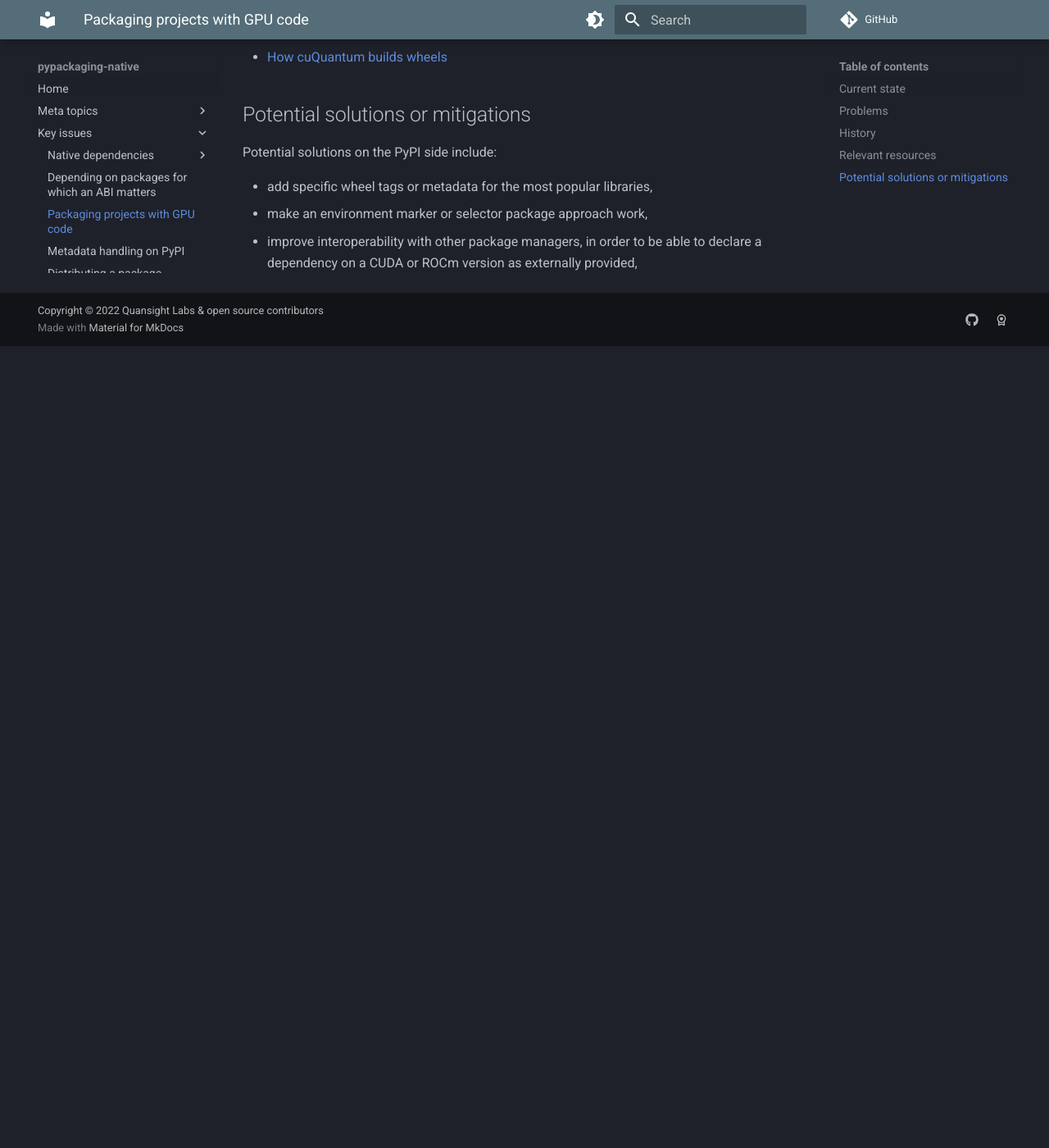
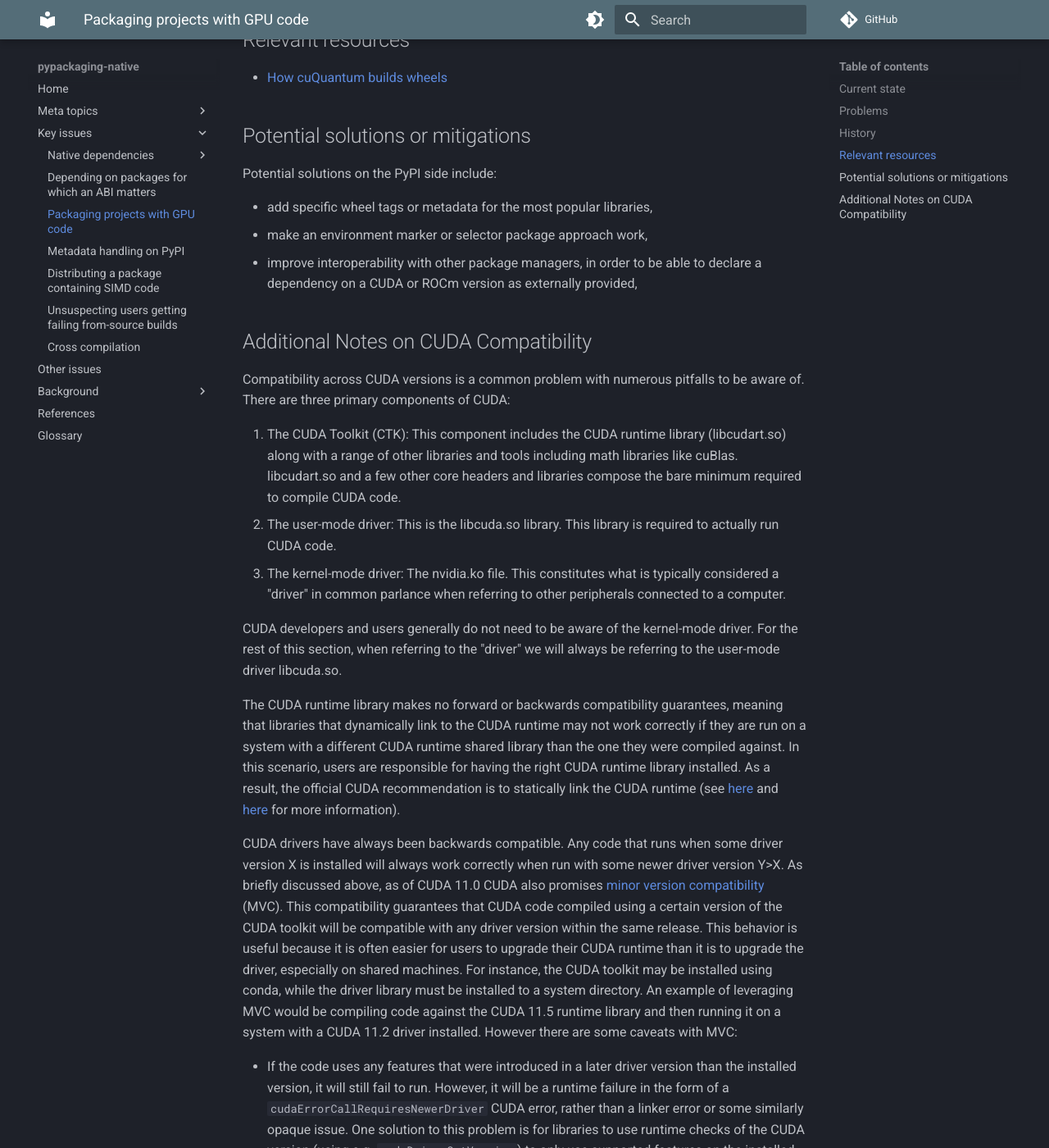
Before and after one commit to pypackaging-native/pypackaging-native, an MkDocs documentation site: the page built from docs/key-issues/gpus.md, in a window 1280 px wide and 1400 px high, scrolled down 3771 px. Shown: the whole window at 82% size. Built offline with MkDocs 1.6.1 and Material for MkDocs 9.7.7, drawn with Linux system fonts in a browser that asks for light colours; comment, search, counter and statistics services are not loaded; before the commit the page ends 4193 px from its top, so only the background shows below that; some of the changed text lies outside the part shown.

Commit message:
Second round of updates

```diff
--- a/docs/key-issues/gpus.md
+++ b/docs/key-issues/gpus.md
@@ -78,27 +78,30 @@ CuPy provides a number of packages: [`cupy`](https://pypi.org/project/cupy/),
 This works, but adds maintenance overhead to project developers and consumes
 more storage and network bandwidth for PyPI.org. Moreover, it also prevents
 downstream projects from properly declaring the dependency unless they also
-follow a similar multi-package approach.  As of CUDA 11, CUDA promises
+follow a similar multi-package approach. As of CUDA 11, CUDA promises
 [minor version
 compatibility](https://docs.nvidia.com/deploy/cuda-compatibility/index.html#minor-version-compatibility),
 which allows building packages compatible across an entire CUDA major
 version. CuPy now leverages this to produce wheels like
 [`cupy-cuda11x`](https://pypi.org/project/cupy-cuda11x/) and
 [`cupy-cuda12x`](https://pypi.org/project/cupy-cuda12x/) that work for any CUDA
-11.x or CUDA 12.x version, respectively, that a user has installed.
+11.x or CUDA 12.x version, respectively, that a user has installed. Libraries
+that package PTX code cannot take advantage of this process yet, however ([see
+below](#additional-notes-on-cuda-compatibility)).
 
 GPU packages tend to result in very large wheels. This is mainly because
 compiled GPU libraries must support a number of architectures, leading to large
 binary sizes. These effects are compounded by the requirements imposed by the
 manylinux standard for Linux wheels, which results in many large libraries being
-bundled into a single wheel. This is true in particular for deep learning
-packages because they link in [cuDNN](https://developer.nvidia.com/cudnn). For
-example, recent `manylinux2014` wheels for TensorFlow are 588 MB
-([2.11.0 files](https://pypi.org/project/tensorflow/2.11.0/#files)), and for
-PyTorch those are 890 MB ([1.13.0
-files](https://pypi.org/project/torch/1.13.0/#files)). The problems around
-and causes of GPU wheel sizes were discussed in depth in
-[this Packaging thread on Discourse](https://discuss.python.org/t/what-to-do-about-gpus-and-the-built-distributions-that-support-them/7125).
+bundled into a single wheel (see [Native dependencies](native-dependencies) for
+details). This is true in particular for deep learning packages because they
+link in [cuDNN](https://developer.nvidia.com/cudnn). For example, recent
+`manylinux2014` wheels for TensorFlow are 588 MB ([2.11.0
+files](https://pypi.org/project/tensorflow/2.11.0/#files)), and for PyTorch
+those are 890 MB ([1.13.0
+files](https://pypi.org/project/torch/1.13.0/#files)). The problems around and
+causes of GPU wheel sizes were discussed in depth in [this Packaging thread on
+Discourse](https://discuss.python.org/t/what-to-do-about-gpus-and-the-built-distributions-that-support-them/7125).
 
 So far we have only discussed individual projects containing GPU code. Those
 projects are the most fundamental libraries in larger stacks of packages
@@ -201,3 +204,84 @@ Potential solutions on the PyPI side include:
 - make an environment marker or selector package approach work,
 - improve interoperability with other package managers, in order to be able to
   declare a dependency on a CUDA or ROCm version as externally provided,
+
+
+## Additional Notes on CUDA Compatibility
+
+Compatibility across CUDA versions is a common problem with numerous pitfalls to be aware of.
+There are three primary components of CUDA:
+
+1. The CUDA Toolkit (CTK): This component includes the CUDA runtime library
+   (libcudart.so) along with a range of other libraries and tools including
+   math libraries like cuBlas. libcudart.so and a few other core headers and
+   libraries compose the bare minimum required to compile CUDA code.
+2. The user-mode driver: This is the libcuda.so library. This library is
+   required to actually run CUDA code.
+3. The kernel-mode driver: The nvidia.ko file. This constitutes what is
+   typically considered a "driver" in common parlance when referring to other
+   peripherals connected to a computer.
+
+CUDA developers and users generally do not need to be aware of the kernel-mode driver.
+For the rest of this section, when referring to the "driver" we will always be referring to the user-mode driver libcuda.so.
+
+The CUDA runtime library makes no forward or backwards compatibility
+guarantees, meaning that libraries that dynamically link to the CUDA runtime
+may not work correctly if they are run on a system with a different CUDA
+runtime shared library than the one they were compiled against. In this scenario,
+users are responsible for having the right CUDA runtime library installed.  As
+a result, the official CUDA recommendation is to statically link the CUDA
+runtime (see
+[here](https://docs.nvidia.com/cuda/cuda-c-best-practices-guide/index.html#recommendations-for-building-a-minor-version-compatible-library)
+and
+[here](https://docs.nvidia.com/cuda/cuda-c-best-practices-guide/index.html#distributing-the-cuda-runtime-and-libraries)
+for more information).
+
+CUDA drivers have always been backwards compatible. Any code that runs when
+some driver version X is installed will always work correctly when run with
+some newer driver version Y>X. As briefly discussed above, as of CUDA 11.0
+CUDA also promises [minor version
+compatibility](https://docs.nvidia.com/deploy/cuda-compatibility/index.html#minor-version-compatibility)
+(MVC). This compatibility guarantees that CUDA code compiled using a certain
+version of the CUDA toolkit will be compatible with any driver version within
+the same release. This behavior is useful because it is often easier for users
+to upgrade their CUDA runtime than it is to upgrade the driver, especially on
+shared machines. For instance, the CUDA toolkit may be installed using conda,
+while the driver library must be installed to a system directory. An example of
+leveraging MVC would be compiling code against the CUDA 11.5 runtime library
+and then running it on a system with a CUDA 11.2 driver installed. However
+there are some caveats with MVC:
+
+- If the code uses any features that were introduced in a later driver version
+  than the installed version, it will still fail to run. However, it will be a
+  runtime failure in the form of a ` cudaErrorCallRequiresNewerDriver` CUDA
+  error, rather than a linker error or some similarly opaque issue. One
+  solution to this problem is for libraries to use runtime checks of the CUDA
+  version (using e.g. `cudaDriverGetVersion`) to only use supported features on
+  the installed driver.
+- NVRTC did not start supporting MVC until CUDA 11.3. Therefore, code that uses
+  NVRTC for JIT compilation must have been compiled with a CUDA version >= 11.3.
+- MVC only applies to CUDA code, not
+  [PTX](https://docs.nvidia.com/cuda/parallel-thread-execution/). PTX is an
+  instruction set that the CUDA driver library can JIT-compile to machine
+  instructions. The standard [CUDA compilation
+  pipeline](https://docs.nvidia.com/cuda/cuda-compiler-driver-nvcc/index.html#the-cuda-compilation-trajectory)
+  includes the translation of CUDA code into PTX, but in addition developers
+  may write PTX code directly rather than CUDA for performance since it offers
+  avenues for optimization that are either unavailable or very difficult to
+  access with CUDA C(++). However, since PTX code does not support MVC, PTX
+  compiled with a particular CUDA runtime may not work if run on a system with
+  an older driver. This fact has two consequences. First, libraries that
+  package CUDA code will not benefit from MVC. Second, libraries that leverage
+  any sort of JIT-compilation pipeline that generates PTX code will _also_ not
+  support MVC. The latter can lead to more surprising behaviors, such as if a
+  user has a newer CUDA runtime than driver and then uses
+  [numba.cuda](https://numba.pydata.org/) to compile a Python function since
+  numba compiles CUDA kernels to PTX as part of its pipeline. Prior to CUDA
+  12, CUDA itself provides no solutions to this problem, although in some cases
+  there are tools that may be used to help (for instance, numba supports MVC in
+  CUDA 11 [starting with numba
+  0.57](https://numba.readthedocs.io/en/stable/release-notes.html#version-0-57-0-1-may-2023).
+  CUDA 12 introduces the
+  [nvJitLink](https://docs.nvidia.com/cuda/nvjitlink/index.html) library as the
+  long-term solution to this problem. nvJitLink may be leveraged to compile PTX
+  and link the resulting executables in a minor version compatible manner.
```
